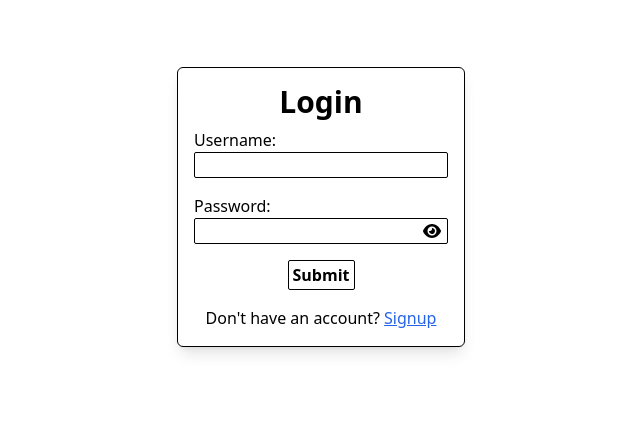
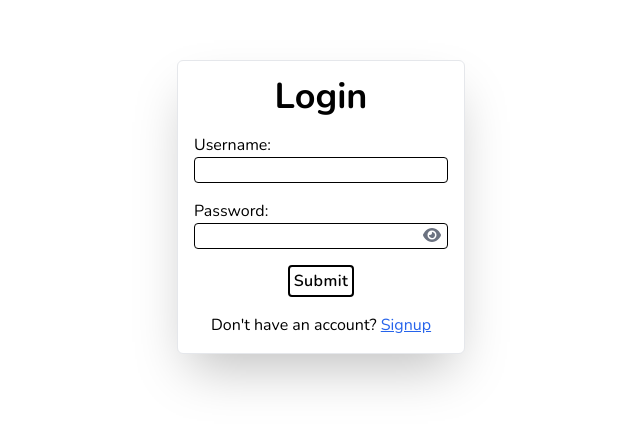
Before and after one commit to blue56789/chat-app, a React (Vite) app in the folder frontend/: page / in a window 1280 px wide. Shown: the part 193-620 px from the top of the page, without its empty margins (319-959 px from the left). Built offline with nearby package versions, Linux system fonts and the light colour scheme; no server answers.

Commit message:
Updated ui

```diff
--- a/frontend/index.html
+++ b/frontend/index.html
@@ -9,7 +9,7 @@
 </head>
 
 <body>
-    <div id="root" class="flex justify-center items-center h-screen w-screen box-border"></div>
+    <div id="root" class="flex justify-center items-center h-screen w-screen box-border font-nunito"></div>
     <script type="module" src="/src/main.jsx"></script>
 </body>
 
--- a/frontend/src/components/AddNew.jsx
+++ b/frontend/src/components/AddNew.jsx
@@ -30,13 +30,13 @@ export default function AddNew({ setContent }) {
                 <button onClick={() => {
                     setAdd(true);
                 }}
-                    className={'border px-2 py-1 rounded-sm w-full mr-1 ' + (add ? 'border-black' : 'border-gray-500 text-gray-500')}>
+                    className={'w-full border rounded cursor-pointer hover:bg-gray-100 mr-1 ' + (add ? 'border-black' : 'border-gray-500 text-gray-500')}>
                     New Contact
                 </button>
                 <button onClick={() => {
                     setAdd(false);
                 }}
-                    className={'border px-2 py-1 rounded-sm w-full ml-1 ' + (add ? 'border-gray-500 text-gray-500' : 'border-black')}>
+                    className={'w-full border rounded cursor-pointer hover:bg-gray-100 ml-1 ' + (add ? 'border-gray-500 text-gray-500' : 'border-black')}>
                     New Group
                 </button>
             </div>
--- a/frontend/src/components/Chat.jsx
+++ b/frontend/src/components/Chat.jsx
@@ -96,13 +96,13 @@ export default function Chat({ convo, name, setContent }) {
                 <span>
                     {convo.isGroupChat ? <>
                         <button onClick={() => setContent('groupInfo')} className="button-icon"><FontAwesomeIcon icon="fa-solid fa-info" /></button>
-                        {username == convo.admin && <button onClick={() => setContent('editGroup')} className="button-icon ml-2"><FontAwesomeIcon icon="fa-solid fa-pen" /></button>}
+                        {username == convo.admin && <button onClick={() => setContent('editGroup')} className="button-icon ml-2 "><FontAwesomeIcon icon="fa-solid fa-pen" /></button>}
                     </> :
                         <button onClick={delConvo} className="button-icon"><FontAwesomeIcon icon="fa-solid fa-trash" /></button>}
                 </span>
             </div>
 
-            <div className="h-full min-h-72 md:min-w-[500px] overflow-scroll border-b border-black mb-4">
+            <div className="h-full min-h-72 md:min-w-[500px] overflow-scroll border-b border-black mb-4 no-scrollbar">
                 {messages.length == 0 && <p>No messages</p>}
                 {messages.map((el) => <Message key={el._id} msg={el} user={username} isGroup={convo.isGroupChat} />)}
                 <div ref={msgRef}></div>
@@ -110,7 +110,7 @@ export default function Chat({ convo, name, setContent }) {
 
             <div className="flex items-center justify-between">
                 <textarea type="text" value={message} onChange={(e) => setMessage(e.target.value)} className="text-input resize-none h-8 mr-2" />
-                <button onClick={sendMessage} disabled={message == '' || loading} className="border border-black h-8 w-16 disabled:border-gray-500 disabled:text-gray-500 rounded-sm hover:bg-gray-300"><FontAwesomeIcon icon="fa-solid fa-paper-plane" /></button>
+                <button onClick={sendMessage} disabled={message == '' || loading} className="button-normal w-16 h-8"><FontAwesomeIcon icon="fa-solid fa-paper-plane" /></button>
             </div>
 
             {error && <div className="error mt-2">{error}</div>}
--- a/frontend/src/components/Convos.jsx
+++ b/frontend/src/components/Convos.jsx
@@ -7,12 +7,12 @@ export default function Convos({ setChat, setName, setContent }) {
 
     return (
         <>
-            <div className="h-full overflow-scroll">
+            <div className="overflow-scroll p-2 no-scrollbar">
                 {convos.map(el => {
                     const name1 = el.isGroupChat ? el.name : (el.users[0] == username ? el.users[1] : el.users[0]);
                     return (
                         <div key={el._id}
-                            className="border-b py-1 hover:bg-gray-300 cursor-pointer transition-all duration-100 ease-in-out"
+                            className="border-b py-1 hover:shadow-md cursor-pointer transition-all"
                             onClick={() => {
                                 setChat(el);
                                 setName(name1);
--- a/frontend/src/components/GroupInfo.jsx
+++ b/frontend/src/components/GroupInfo.jsx
@@ -10,7 +10,7 @@ export default function GroupInfo({ setContent, convo }) {
                 <span className="title text-center mx-4">Members</span>
                 <div className="w-7"></div>
             </div>
-            <div className="h-full overflow-scroll">
+            <div className="h-full overflow-scroll no-scrollbar pb-2">
                 {convo.users.map((el) => <div key={el} className="border-b py-1">{el == username ? 'You' : el} {el == convo.admin && <span className="float-right">Admin</span>}</div>)}
             </div>
         </>
--- a/frontend/src/components/Message.jsx
+++ b/frontend/src/components/Message.jsx
@@ -2,7 +2,7 @@ export default function Message({ msg, user, isGroup }) {
     const date = new Date(msg.createdAt);
     return (
         <div className={`flex py-2 ${user == msg.author ? 'justify-end' : ''}`}>
-            <div className="border px-2 rounded-md border-black">
+            <div className="border rounded shadow-md px-2">
                 {isGroup && <><span className="text-sm text-gray-700 font-semibold">{user == msg.author ? 'You' : msg.author}</span><br /></>}
                 <span>{msg.body}</span><br />
                 <span className="text-xs text-gray-500 font-semibold">{date.getDate() + '-' + (date.getMonth() + 1) + '-' + date.getFullYear() + ' ' + date.getHours() + ':' + date.getMinutes()}</span>
--- a/frontend/src/index.css
+++ b/frontend/src/index.css
@@ -1,8 +1,10 @@
+@import url('https://fonts.googleapis.com/css2?family=Nunito:ital,wght@0,200..1000;1,200..1000&display=swap');
 @tailwind base;
 @tailwind components;
 @tailwind utilities;
+@layer components{
     .text-input{
-    @apply border border-black rounded-sm px-1 w-full;
+        @apply border border-black rounded px-1 w-full;
     }
     .error{
         @apply border-2 border-red-600 bg-red-100 text-red-600 rounded-md px-2 py-1
@@ -11,11 +13,21 @@
         @apply border-2 border-green-600 bg-green-100 text-green-600 rounded-md px-2 py-1
     }
     .button-normal{
-    @apply font-semibold cursor-pointer border border-black rounded-sm px-1 py-0.5 disabled:border-gray-500 disabled:text-gray-500 disabled:cursor-default hover:bg-gray-300
+        @apply border-2 border-black hover:bg-black hover:text-white font-semibold cursor-pointer rounded px-1 py-0.5 disabled:cursor-default tracking-wide transition-all
     }
     .button-icon{
-    @apply cursor-pointer border border-black rounded-sm w-7 h-7 disabled:border-gray-500 disabled:text-gray-500 disabled:cursor-default hover:bg-gray-300
+        @apply cursor-pointer border-2 border-black hover:bg-black hover:text-white rounded w-8 h-8 disabled:cursor-default transition-all
     }
     .title{
         @apply font-bold text-4xl
     }
+}
+@layer utilities{
+    .no-scrollbar::-webkit-scrollbar{
+        display: none;
+    }
+    .no-scrollbar{
+        -ms-overflow-style: none;
+        scrollbar-width: none;
+    }
+}
--- a/frontend/src/pages/Authentication.jsx
+++ b/frontend/src/pages/Authentication.jsx
@@ -20,10 +20,10 @@ function Authentication({ method, setMethod }) {
         // }
     };
     return (
-        <div className="flex flex-col border border-black p-4 rounded-md shadow-lg w-72">
-            <h1 className="text-3xl font-bold text-center mb-2">{method}</h1>
+        <div className="flex flex-col border p-4 rounded-md shadow-2xl w-72 gap-4 bg-white">
+            <h1 className="title text-center">{method}</h1>
 
-            <div className="mb-4">
+            <div className="">
                 <p>Username:</p>
                 <input
                     type="text"
@@ -33,7 +33,7 @@ function Authentication({ method, setMethod }) {
                 />
             </div>
 
-            <div className="mb-4">
+            <div className="">
                 <p>Password:</p>
                 <input
                     type={pass}
@@ -44,14 +44,11 @@ function Authentication({ method, setMethod }) {
                 <button onClick={showPassword}
                     className="ml-[-25px]"
                 >
-                    {pass == 'password' ?
-                        <FontAwesomeIcon icon="fa-solid fa-eye" /> :
-                        <FontAwesomeIcon icon="fa-solid fa-eye-slash" />
-                    }
+                    <FontAwesomeIcon icon="fa-solid fa-eye" className={pass == 'password' ? 'text-gray-500' : 'text-blue-500'} />
                 </button>
             </div>
 
-            <div className="mb-4 flex justify-center">
+            <div className="flex justify-center">
                 <button
                     className="button-normal"
                     onClick={submit} disabled={isLoading}>Submit</button>
--- a/frontend/src/pages/Home.jsx
+++ b/frontend/src/pages/Home.jsx
@@ -51,7 +51,7 @@ export default function Home() {
 
     return (
         <>
-            <div id="home" className="border border-black p-4 rounded-md shadow-lg flex flex-col min-w-72 min-h-72 max-h-[calc(100%-10px)]">
+            <div className="border p-4 rounded shadow-2xl flex flex-col min-w-72 min-h-72 max-h-[calc(100%-10px)] bg-white">
                 {
                     {
                         'convos': <>
--- a/frontend/tailwind.config.js
+++ b/frontend/tailwind.config.js
@@ -1,11 +1,16 @@
 /** @type {import('tailwindcss').Config} */
+const defaultTheme = require('tailwindcss/defaultTheme');
 export default {
     content: [
         "./index.html",
         "./src/**/*.{js,ts,jsx,tsx}",
     ],
     theme: {
-        extend: {},
+        extend: {
+            fontFamily: {
+                nunito: ['Nunito', ...defaultTheme.fontFamily.sans]
+            }
+        },
     },
     plugins: [],
 }
```
Also changed, not shown: frontend/src/components/EditGroup.jsx (+6 -6 lines), frontend/src/components/Search.jsx (+4 -4 lines). Lines whose indentation alone changed are shown as unchanged.
